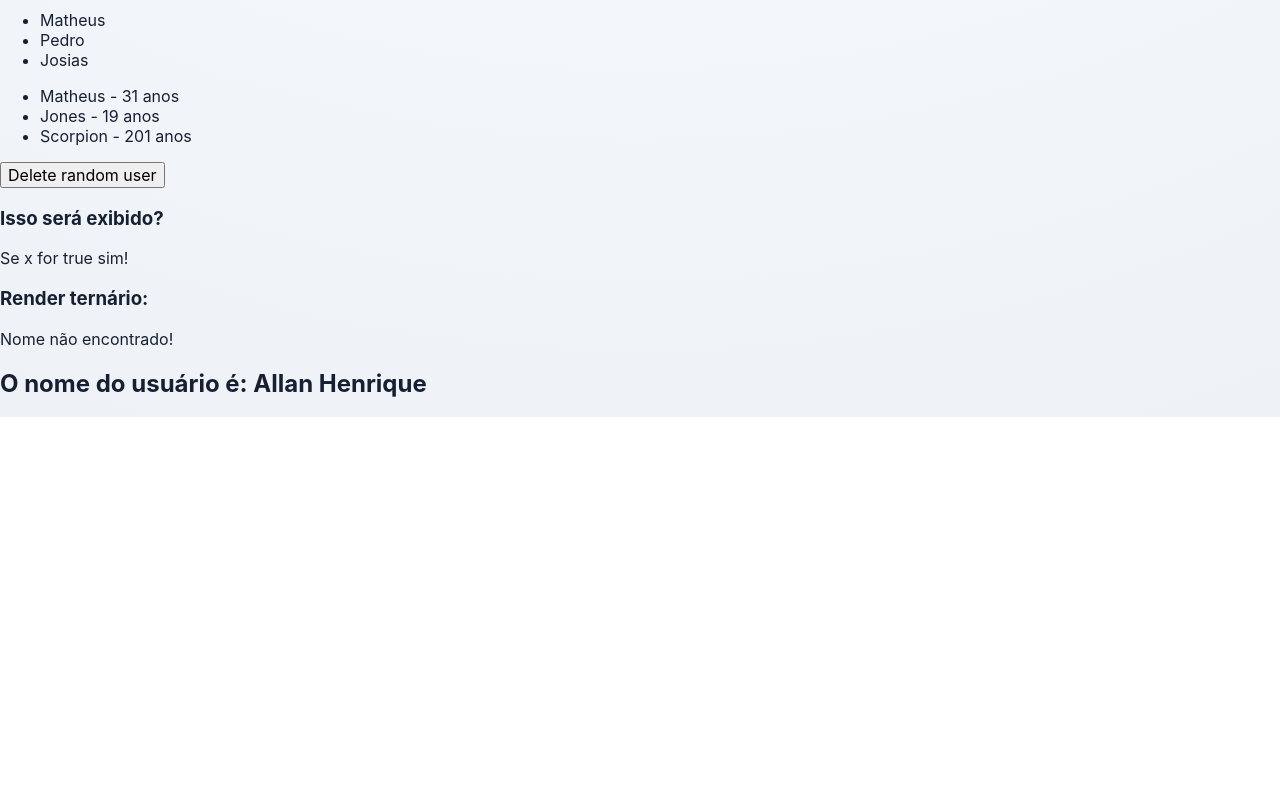
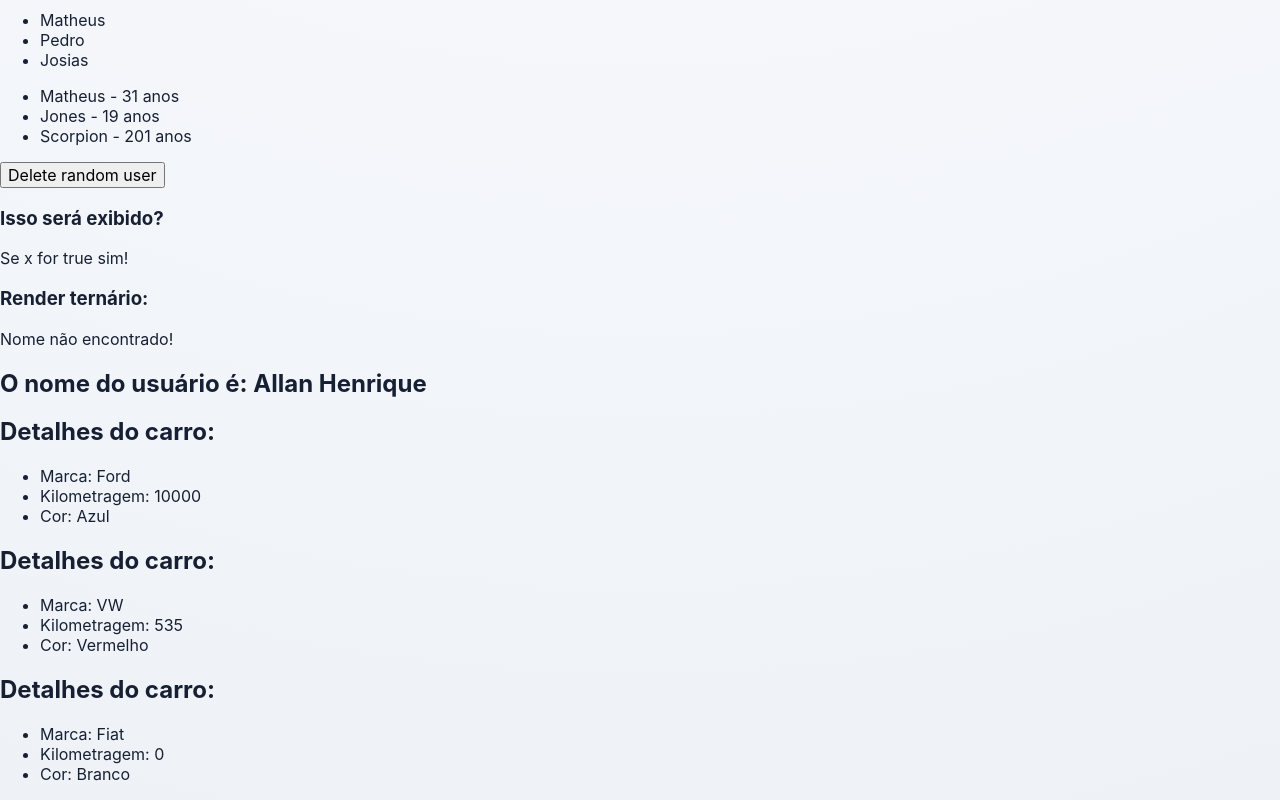
Before and after one commit to BackFlamexs/react-fundamentals-lab, a React (Vite) app in the folder aula_8/: page / in a window 1280 px wide. Shown: the part 1193-1993 px from the top of the page. Before the commit the page ends 1610 px from the top, so only its background shows below. Built offline with nearby package versions, Linux system fonts and the light colour scheme.

Commit message:
feat: create reusable car details component

```diff
--- a/aula_8/src/App.jsx
+++ b/aula_8/src/App.jsx
@@ -4,6 +4,7 @@
 import ListRender from "./components/ListRender";
 import ConditionalRender from "./components/ConditionalRender";
 import ShowUserName from "./components/ShowUserName";
+import CarDetails from "./components/CarDetails";
 
 
 
@@ -30,8 +31,17 @@
     <ListRender />
     <ConditionalRender />
 
+
     {/* props */}
     <ShowUserName name="Allan Henrique" />
+
+    {/* destructuring */}
+<CarDetails brand="Ford" color="Azul" km={10000} />
+
+{/* reaproveitamento */}
+<CarDetails brand="VW" color="Vermelho" km={535} />
+<CarDetails brand="Fiat" color="Branco" km={0} />
+
 
     </>
   )
--- a/aula_8/src/components/CarDetails.jsx
+++ b/aula_8/src/components/CarDetails.jsx
@@ -0,0 +1,17 @@
+import React from "react";
+
+// As props são desestruturadas diretamente na assinatura da função.
+const CarDetails = ({ brand, km, color }) => {
+  return (
+    <div>
+      <h2>Detalhes do carro:</h2>
+      <ul>
+        <li>Marca: {brand}</li>
+        <li>Kilometragem: {km}</li>
+        <li>Cor: {color}</li>
+      </ul>
+    </div>
+  );
+};
+
+export default CarDetails;
```
